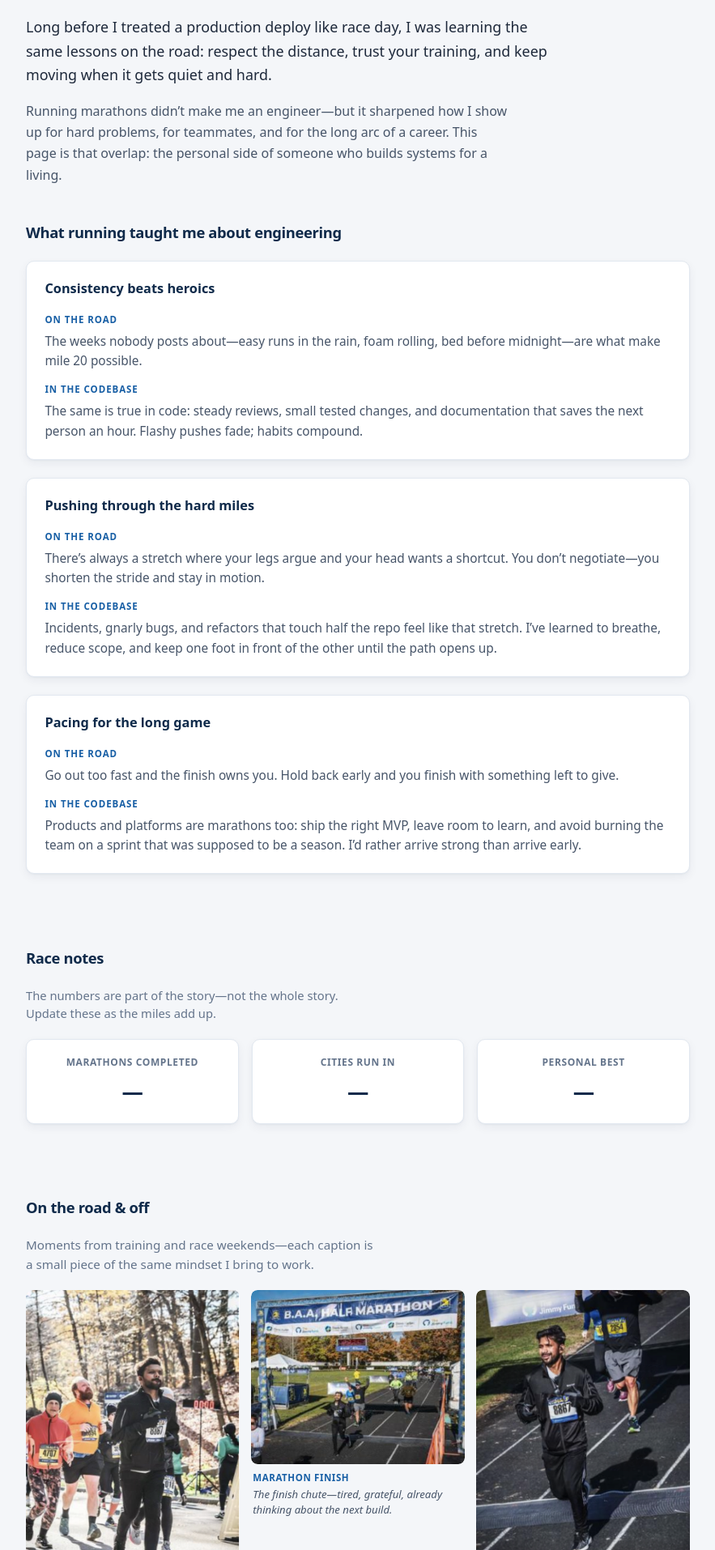
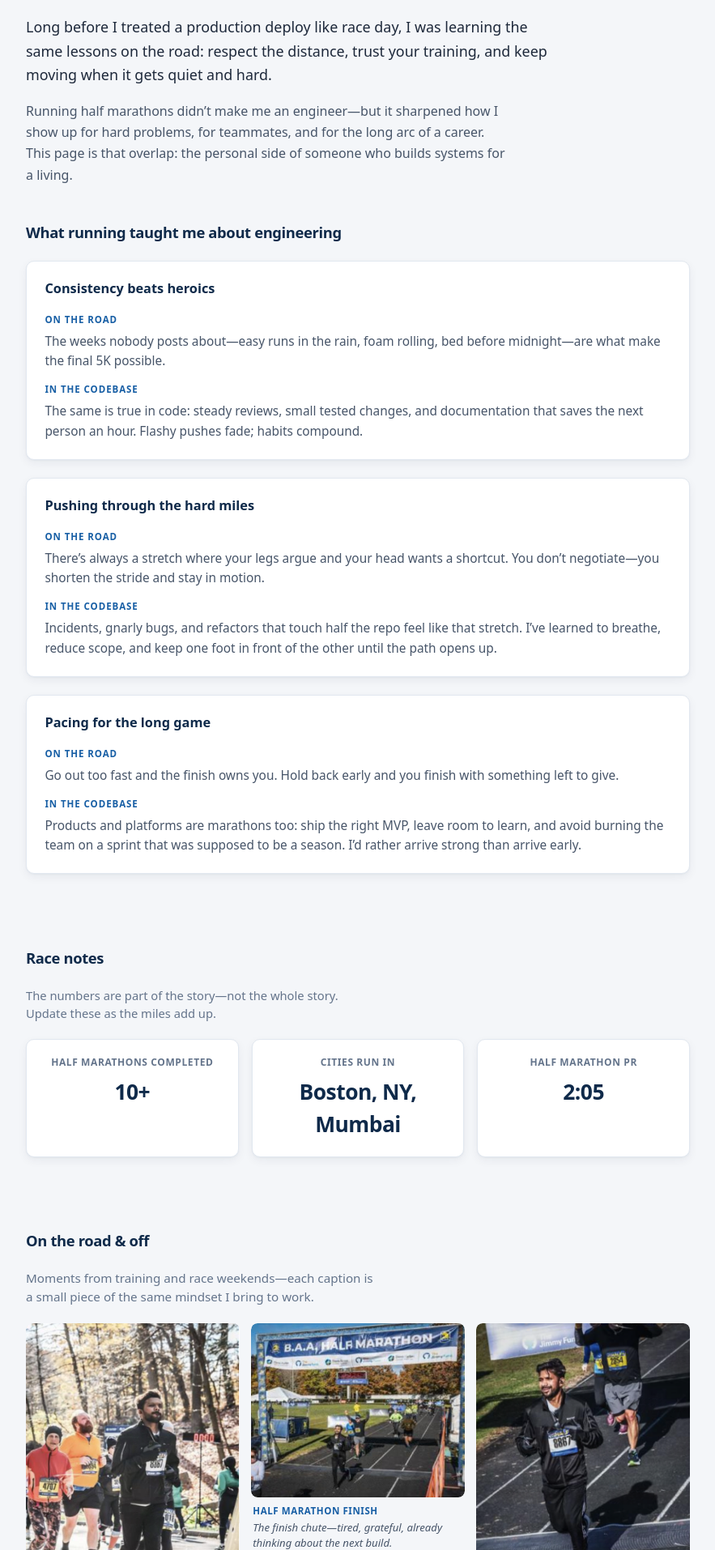
Before and after one commit to ashoksmore/ashoksmore.github.io, a React (Vite) app: page /beyond-code in a window 1280 px wide. Shown: the part 666-2580 px from the top of the page at 81% size, without its empty margins (198-1081 px from the left). Built offline with nearby package versions, Linux system fonts and the light colour scheme; the HTML template or start-up script is replaced by a standard one.

Commit message:
fix: half marathon copy and update race stats

```diff
--- a/src/components/HomeHero.jsx
+++ b/src/components/HomeHero.jsx
@@ -22,7 +22,7 @@ export default function HomeHero() {
           </h1>
           <p className="home-hero-title">{profile.title}</p>
           <p className="home-hero-tagline">
-            I build systems that scale — and run marathons on the side
+            I build systems that scale — and run half marathons on the side
           </p>
 
           <div className="hero-stats" role="group" aria-label="Career highlights">
--- a/src/data/beyondCode.js
+++ b/src/data/beyondCode.js
@@ -3,20 +3,20 @@
 export const beyondHero = {
   imageSrc: '/gallery/marathon-hero.png',
   fallbackLabel: 'Marathon hero photo — add marathon-hero.png to public/gallery/',
-  alt: 'Ashok More on a marathon course',
+  alt: 'Ashok More at a half marathon',
 };
 
 export const beyondIntro = {
   title: 'Beyond the Code',
   lead: 'Long before I treated a production deploy like race day, I was learning the same lessons on the road: respect the distance, trust your training, and keep moving when it gets quiet and hard.',
-  body: 'Running marathons didn’t make me an engineer—but it sharpened how I show up for hard problems, for teammates, and for the long arc of a career. This page is that overlap: the personal side of someone who builds systems for a living.',
+  body: 'Running half marathons didn’t make me an engineer—but it sharpened how I show up for hard problems, for teammates, and for the long arc of a career. This page is that overlap: the personal side of someone who builds systems for a living.',
 };
 
 export const engineeringParallels = [
   {
     title: 'Consistency beats heroics',
     running:
-      'The weeks nobody posts about—easy runs in the rain, foam rolling, bed before midnight—are what make mile 20 possible.',
+      'The weeks nobody posts about—easy runs in the rain, foam rolling, bed before midnight—are what make the final 5K possible.',
     engineering:
       'The same is true in code: steady reviews, small tested changes, and documentation that saves the next person an hour. Flashy pushes fade; habits compound.',
   },
@@ -37,9 +37,9 @@ export const engineeringParallels = [
 ];
 
 export const raceStats = [
-  { label: 'Marathons completed', value: '—' },
-  { label: 'Cities run in', value: '—' },
-  { label: 'Personal best', value: '—' },
+  { label: 'Half marathons completed', value: '10+' },
+  { label: 'Cities run in', value: 'Boston, NY, Mumbai' },
+  { label: 'Half marathon PR', value: '2:05' },
 ];
 
 /**
@@ -60,7 +60,7 @@ export const photoGallery = [
     id: 'bc-finish',
     src: '/gallery/finish-line.jpeg',
     caption: 'The finish chute—tired, grateful, already thinking about the next build.',
-    location: 'Marathon finish',
+    location: 'Half marathon finish',
     aspect: 'wide',
   },
   // 3 — Post-race
--- a/src/pages/About.jsx
+++ b/src/pages/About.jsx
@@ -22,7 +22,7 @@ export default function About() {
           people can rely on, and teammates who know what shipped and why.
         </p>
         <p className="about-beyond-link">
-          <Link to="/beyond-code">Beyond the Code</Link> — how marathon training shapes the
+          <Link to="/beyond-code">Beyond the Code</Link> — how half marathon training shapes the
           way I build software.
         </p>
       </header>
```
